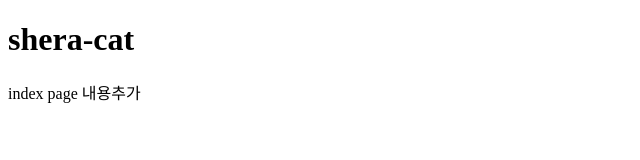
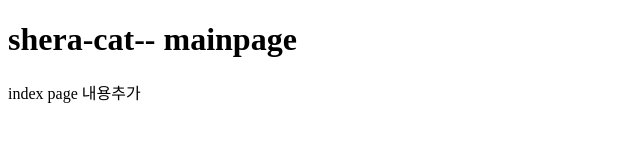
Before and after one commit to sheraedu/test, a plain HTML site: page index.html in a window 1280 px wide. Shown: the whole page, without its empty margins (0-640 px from the left). Drawn offline with Linux system fonts and the light colour scheme.

Commit message:
메인페이지 생성

```diff
--- a/index.html
+++ b/index.html
@@ -7,7 +7,7 @@
     <title>Document</title>
 </head>
 <body>
-    <h1>shera-cat</h1>
+    <h1>shera-cat-- mainpage</h1>
     <div>index  page 내용추가</div>
 </body>
 </html>
```
